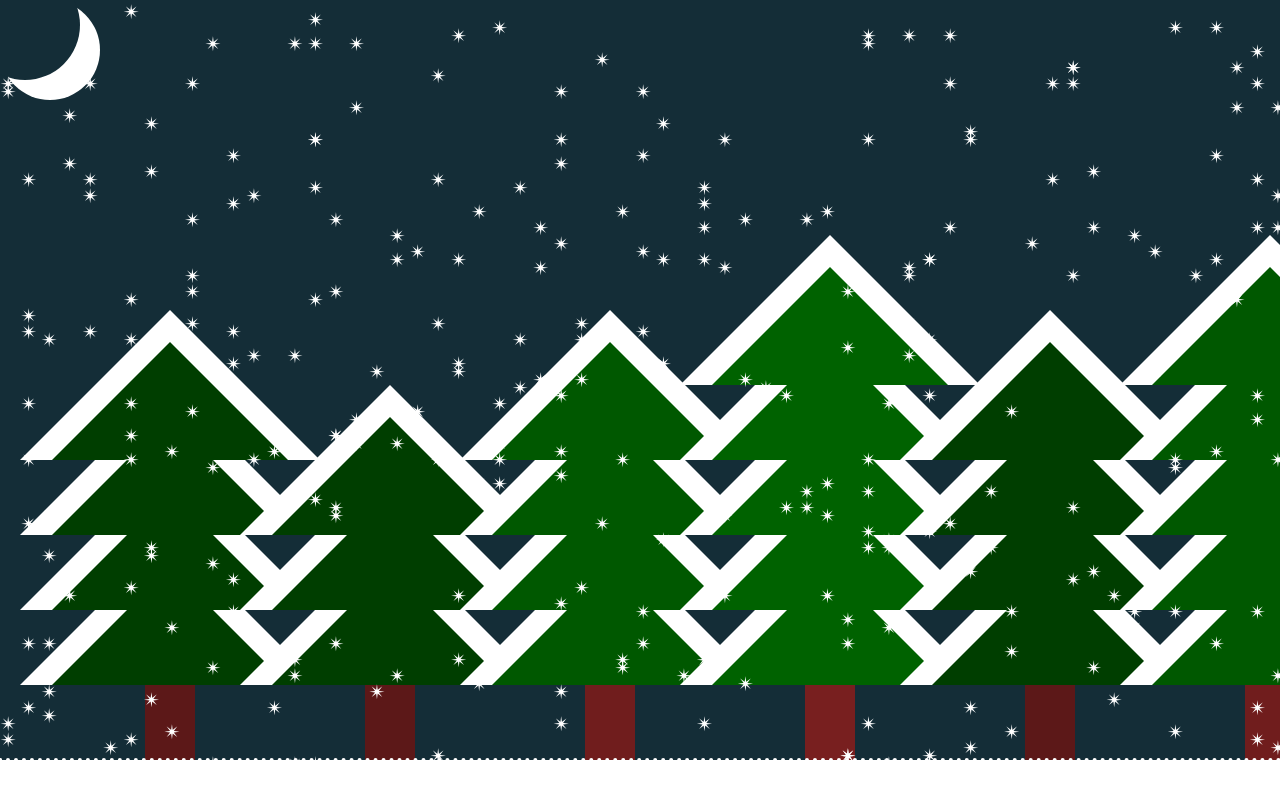
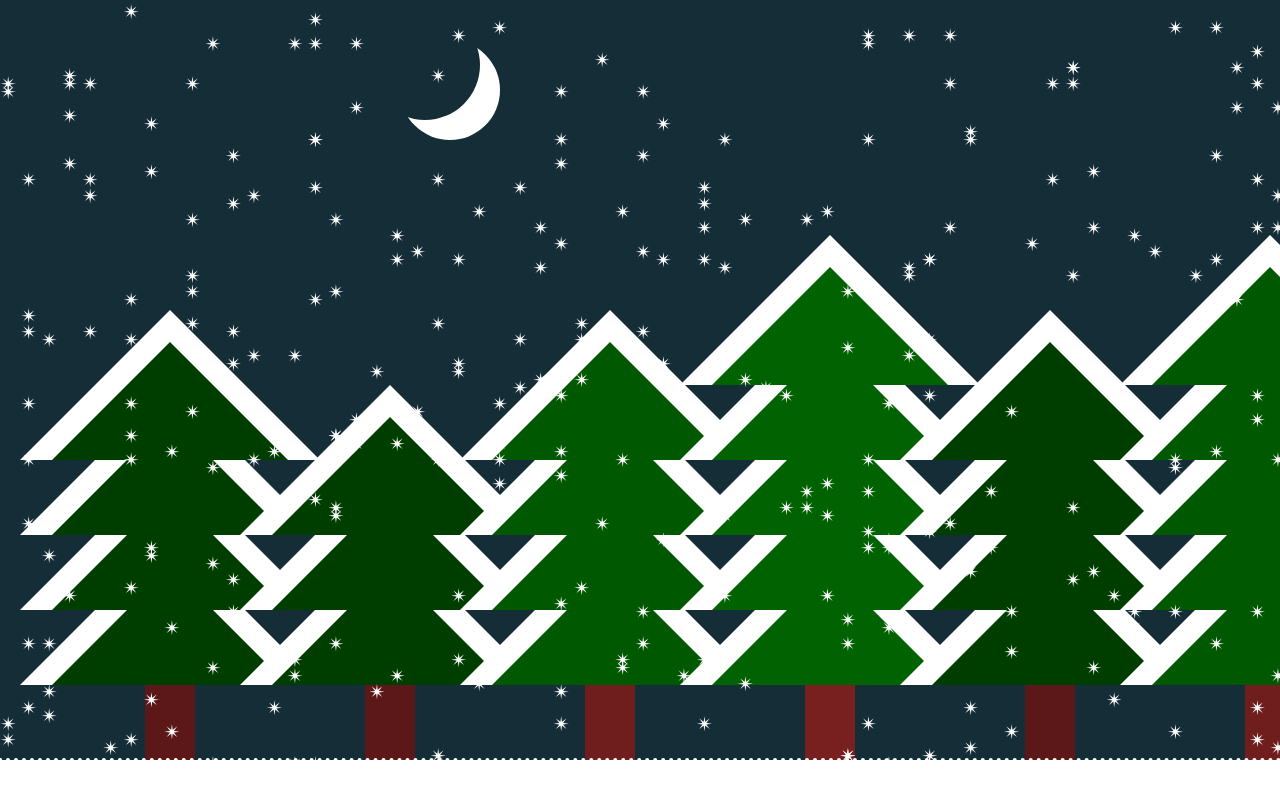
Before and after one commit to bennyschudel/sassmas, a plain HTML site: page index.html in a window 1280 px wide. Shown: the top 800 px of the page. Drawn offline with Linux system fonts and the light colour scheme.

Commit message:
fixed charset

```diff
--- a/css/screen.css
+++ b/css/screen.css
@@ -8,8 +8,8 @@
   width: 100px;
   border-radius: 50%;
   position: fixed;
-  left: random(200)400px;
-  top: random(40)40px; }
+  left: 400px;
+  top: 40px; }
   #moon:after {
     background-color: #142d37;
     height: 110px;
--- a/index.html
+++ b/index.html
@@ -1,5 +1,6 @@
 <html>
 <head>
+	<meta charset="utf-8">
 	<title>sassmas</title>
 	<link href="css/screen.css" rel="stylesheet" type="text/css"/>
 	<script src="js/vendor/jquery.min.js" type="text/javascript"></script>
```
